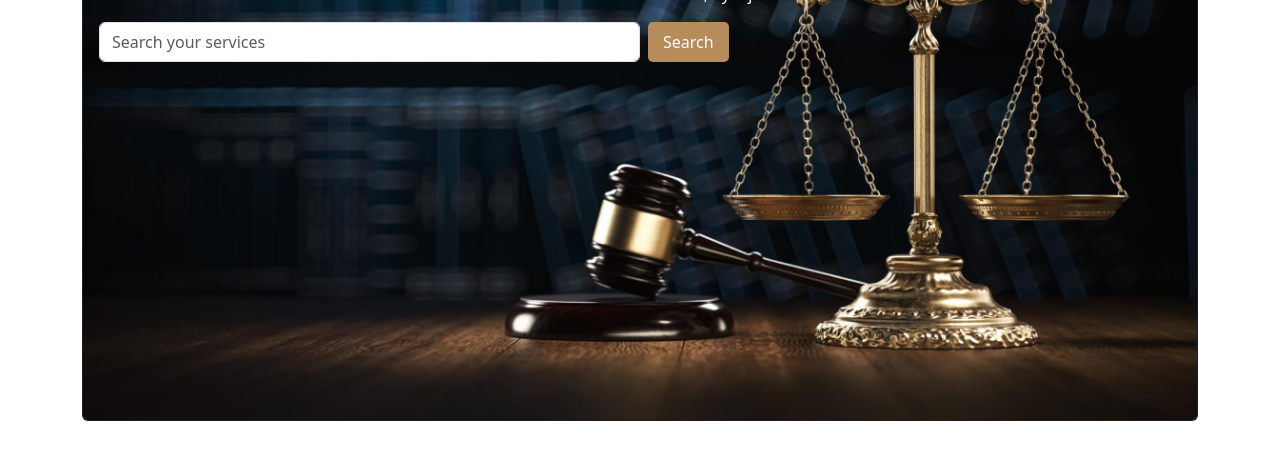
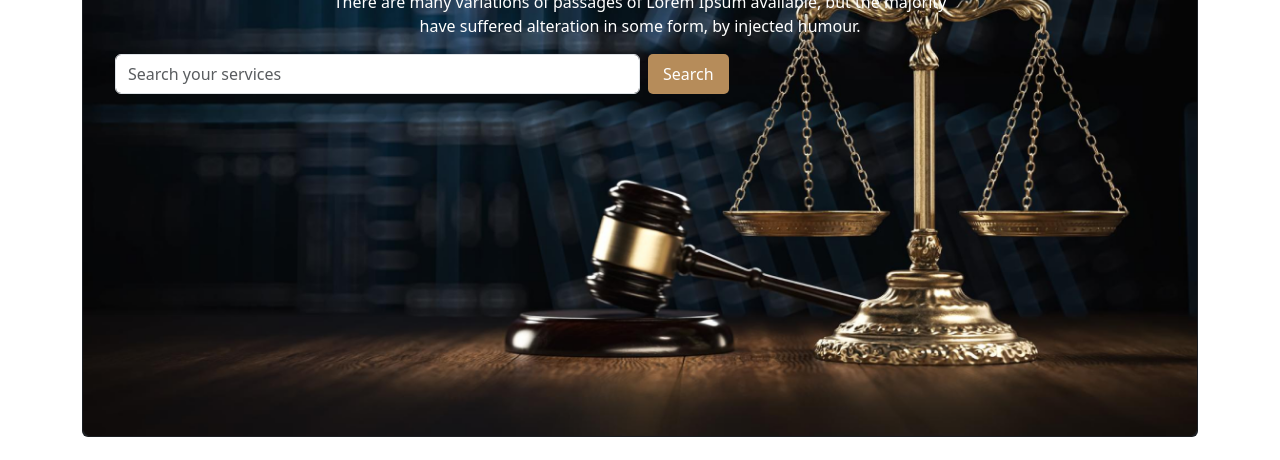
Before and after one commit to Afrin18/legal-solution, a plain HTML site: page index.html in a window 1280 px wide. Shown: the part 183-643 px from the top of the page. Drawn offline with Linux system fonts and the light colour scheme.

Commit message:
add card

```diff
--- a/index.html
+++ b/index.html
@@ -14,22 +14,6 @@
             padding: 8px 15px;
             border-radius: 5px;
         }
-         /* .bg-img{ */
-            /* background-image: url(images/Rectangle\ 4.png); */
-
-        /* }  */
- /*       .banner-image{
-            width: 1100px;
-            height: 550px;
-            margin-top: 40px;
-            border-radius: 3px;
-        }
-        @media only screen and (max-width: 688px) {
-          .banner-image{
-            width: 50%;
-            height: 50%;
-          }
-         } */
 
     </style>
 </head>
@@ -95,34 +79,20 @@
 </nav>
 </div>
 <!------------------- banner section -------------------->
-           <div class="container-lg">
+           <div class="container-lg mt-3">
 <div class="card text-bg-dark text-center">
-  <img class="img-fluid" src="images/Rectangle 4.png" class="card-img" alt="...">
+  <img class="" src="images/Rectangle 4.png" class="card-img" alt="...">
   <div class="card-img-overlay">
+    <div class="card-body">
     <h2 class="card-title">We Provide Effective Legal Solutions</h2>
     <p class="card-text">There are many variations of passages of Lorem Ipsum available, but the majority<br> have suffered alteration in some form, by injected humour.</p>
-    <form class="d-flex justify-center" role="search">
+    <form class="card-form d-flex justify-center items-center" role="search">
         <input class="form-control me-2 w-50" type="search" placeholder="Search your services" aria-label="Search">
         <button class="btn-new" type="submit">Search</button>
-      </form>
+      </form></div>
   </div>
 </div>
            </div>
-           <!--
-              <div class="mt-5 container-lg">
-              <div class="">
-                <img class="img-fluid position-relative" src="images/Rectangle 4.png" alt="">
-                <div class="text-white font-semibold text-center position-absolute top-50">
-                <h2 class="">We Provide Effective Legal Solutions</h2>
-            <p>There are many variations of passages of Lorem Ipsum available, but the majority<br> have suffered alteration in some form, by injected humour.</p>
-            <form class="d-flex justify-center" role="search">
-        <input class="form-control me-2 w-50" type="search" placeholder="Search your services" aria-label="Search">
-        <button class="btn-new" type="submit">Search</button>
-      </form>
-      </div>
-              </div>
-            </div>
-           -->
 
     </header>
 
```
